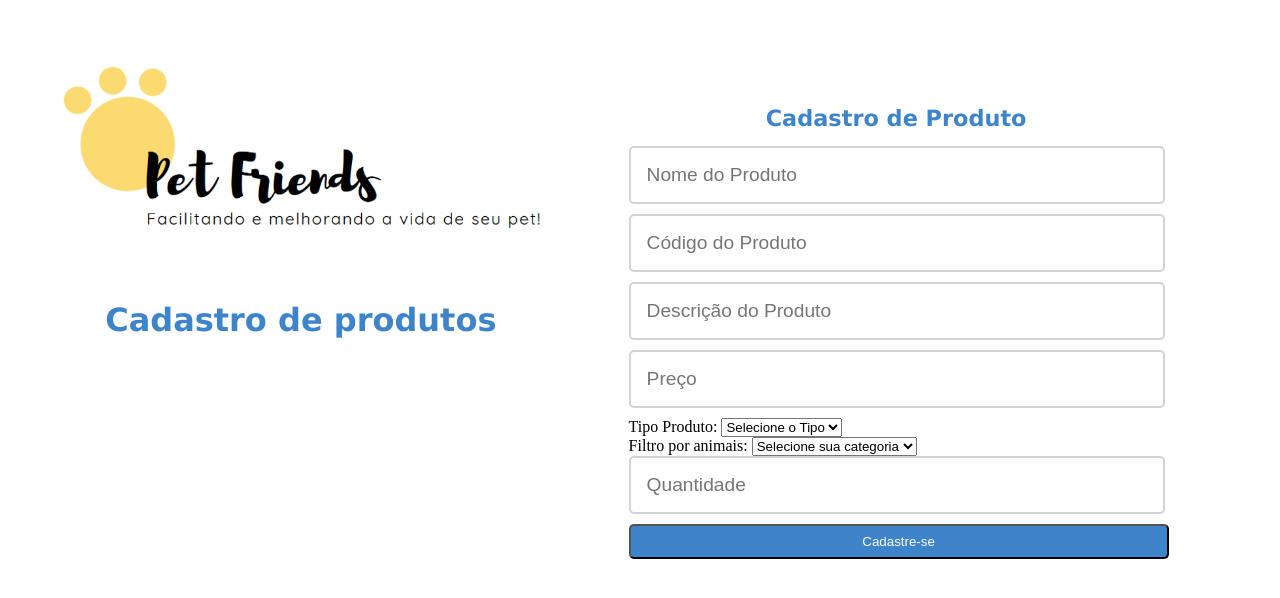
After one commit to andreyhitoshi1997/AC-Desenvolvimento-Sistemas, a Flask app: page /produtos/registro in a window 1280 px wide. The commit adds this page. Shown: the top 598 px of the page. Run offline with Flask 2, Linux system fonts and the light colour scheme.

Commit message:
atualizando produtos

```diff
--- a/app.py
+++ b/app.py
@@ -99,7 +99,7 @@ def vendedor():
         else:
             status = 'Im not a robot não pode ficar vazio!.'
         flash(status)
-    return render_template('cadastro_vendedores.html')
+    return render_template('cadastro_vendedores.html', sitekey=secretkeys.sitekey_vendedor)
 
 
 @app.route('/cadastro_usuario', methods=["GET", "POST"])
@@ -122,7 +122,7 @@ def usuario():
         else:
             status = 'Im not a robot não pode ficar vazio!.'
         flash(status)
-    return render_template('cadastro_usuario.html')
+    return render_template('cadastro_usuario.html',sitekey=secretkeys.sitekey_usuario)
 
 
 @app.route('/cadastro_entregador', methods=["GET", "POST"])
@@ -147,13 +147,18 @@ def entregador():
             status = 'Im not a robot não pode ficar vazio!'
         flash(status)
         return redirect(url_for('cadastro_entregador'))
-    return render_template('cadastro_entregador.html', sitekey=secretkeys.SECRET_KEY_ENTREGADOR)
+    return render_template('cadastro_entregador.html', sitekey=secretkeys.sitekey_entregador)
 
 
 @app.route('/produtos')
 def produtos():
     # if login_ok(request):
     return render_template('produtos.html')
+
+
+@app.route('/produtos/registro')
+def registro():
+    return render_template('registro_produtos.html')
 
 
 def login_ok(req):
--- a/resources/produtos.py
+++ b/resources/produtos.py
@@ -3,11 +3,12 @@ from flask import render_template
 from models.produtos import ProdutosModel
 from flask.helpers import make_response
 from werkzeug.security import safe_str_cmp
+import random
 # import traceback
 
 atributos = reqparse.RequestParser()
 atributos.add_argument('nome_produto', type=str, required=True, help="Ei! o 'nome' é obrigatório!")
-atributos.add_argument('codigo_produto', type=int, required=True, help="Ei! o seu 'código' é obrigatório!")
+atributos.add_argument('codigo_produto', type=str, required=True, help="Ei! o 'Codigo' é obrigatório!")
 atributos.add_argument('descricao_produto', type=str, required=False)
 atributos.add_argument('preco_produto', type=float, required=True, help="Ei! o 'preço' é obrigatório!")
 atributos.add_argument('tipo_produto', type=str, required=True, help="Ei! o 'tipo' é obrigatório!")
--- a/templates/cadastro_entregador.html
+++ b/templates/cadastro_entregador.html
@@ -28,6 +28,11 @@
                     <input type='text' name='cnh_entregador' placeholder='CNH' class="Register-Field" required ></input>
                     <input type='email' name='email_entregador' placeholder='Email' class="Register-Field" required ></input>
                     <input type='password' name='senha_entregador' placeholder='Senha' class="Register-Field" required ></input>
+                    <input type='text' name='endereco_entregador' placeholder='Endereço' class="Register-Field" required ></input>
+                    <input type='text' name='numero_end_entregador' placeholder='Nº' class="Register-Field" required ></input>
+                    <input type='text' name='complemento_entregador' placeholder='Complemento' class="Register-Field"  ></input>
+                    <input type='text' name='bairro_entregador' placeholder='Bairro' class="Register-Field" required ></input>
+                    <input type='text' name='cep_entregador' placeholder='CEP' class="Register-Field" required ></input>
                     <div class="g-recaptcha" data-sitekey="{{ sitekey }}"></div> <br/>
                     <button type="submit" class="Register-Btn">Cadastre-se</button>
                     {% with messages = get_flashed_messages() %}
--- /dev/null
+++ b/templates/registro_produtos.html
@@ -0,0 +1,60 @@
+<!DOCTYPE html>
+<html lang="en">
+
+<head>
+    <title>Cadastre seu produto</title>
+    <link rel="stylesheet" href="{{ url_for('static', filename= 'css/register.css') }}"></link>
+
+</head>
+
+<body>
+    <div class='linha'>
+        <div class='coluna-50'>
+            <img id="logo" src="{{ url_for('static', filename='images/logo.png') }}" alt="Background. Imagem Logo PetFrien"></img>
+            <strong>
+                <h1 class='txt'>Cadastro de produtos</h1>
+            </strong>
+
+        </div>
+        <div class='coluna-50'>
+            <form class="Register" action="/produto/registro" method="POST">
+                <div class="Register-group">
+                    <h3 class="title">Cadastro de Produto</h3>
+                    <input type='text' name='nome_produto' placeholder='Nome do Produto' class="Register-Field" required />
+                    <input type='text' name='codigo_produto' placeholder='Código do Produto' class="Register-Field"  />
+                    <input type='text' name='descricao_produto' placeholder='Descrição do Produto' class="Register-Field" required />
+                    <input type='text' name='preco_produto' placeholder='Preço' class="Register-Field" required />
+                    <label for=' tipo_produto'>Tipo Produto:
+                        <select name='tipo_produto' id="tipo_produto">
+                            <option value =''>Selecione o Tipo</option>
+                            <option value ='alimentacao'>Alimentação</option>
+                            <option value ='banho'>Banho</option>
+                            <option value ='lazer'>Lazer</option>
+                            <option value ='roupas'>Roupas</option>
+                            <option value ='remedios'>Remédios</option>
+                        </select></label></br>
+                    <label for='filtro_produto'>Filtro por animais:
+                        <select name='filtro_produto' id="filtro_produto">
+                            <option value =''>Selecione sua categoria</option>
+                            <option value ='cachorro'>Cachorro</option>
+                            <option value ='gato'>Gato</option>
+                            <option value ='peixe'>Peixe</option>
+                            <option value ='outros'>Outros</option>
+                        </select>
+                        </label>
+                    <input type='text' name='quantidade_produto' placeholder='Quantidade' class="Register-Field" required />
+                    <button type="submit" class="Register-Btn">Cadastre-se</button>
+                    {% with messages = get_flashed_messages() %}
+                      {% if messages != "" %}
+                     {% for codigo in codigo_produto %}
+                        <label class="codigo_produto">{{codigo}}</label>
+                     {% endfor %}
+                      {% endif %}
+                    {% endwith %}
+                </div>
+            </form>
+        </div>
+    </div>
+</body>
+
+</html>
```
Also changed, not shown: models/produtos.py (+8 -8 lines), templates/cadastro_usuario.html (+6 -1 lines), templates/cadastro_vendedores.html (+6 -1 lines), banco.db, 1 other file.
